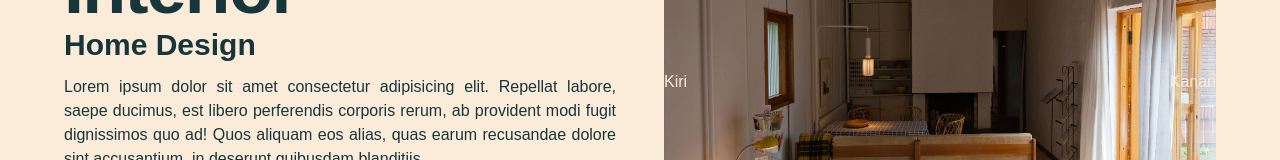
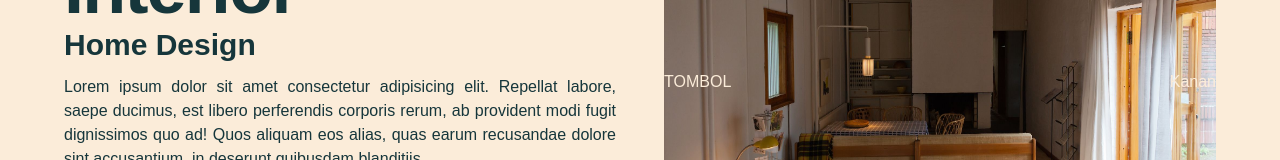
Before and after one commit to Cehmenang/annisa-interior, a Next.js app: page / in a window 1280 px wide. Shown: the part 296-456 px from the top of the page. Built offline with nearby package versions, Linux system fonts and the light colour scheme.

Commit message:
testing repo

```diff
--- a/src/components/home/Carousel.jsx
+++ b/src/components/home/Carousel.jsx
@@ -16,7 +16,7 @@ export default function Carousel({images}){
                 <Slider/>
             </div>
             <div className="absolute inset-0 flex items-center justify-between text-light">
-               <button onClick={()=>setCurr(curr=>curr == 0 ? images.length - 1 : curr - 1 )}>Kiri</button>
+               <button onClick={()=>setCurr(curr=>curr == 0 ? images.length - 1 : curr - 1 )}>TOMBOL</button>
                <button onClick={()=>setCurr(curr=>curr == images.length - 1 ? 0 : curr + 1 )}>Kanan</button>
             </div>
 
```
